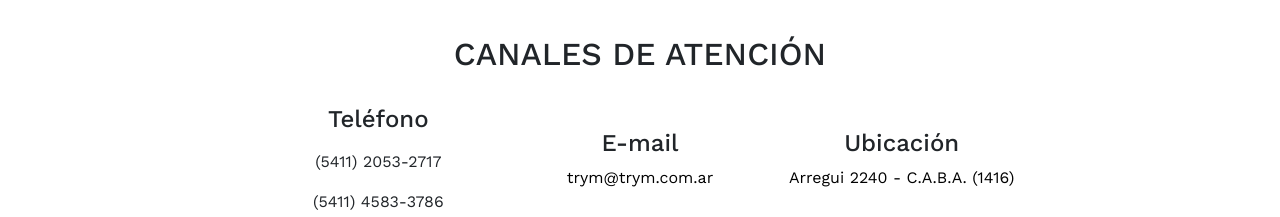
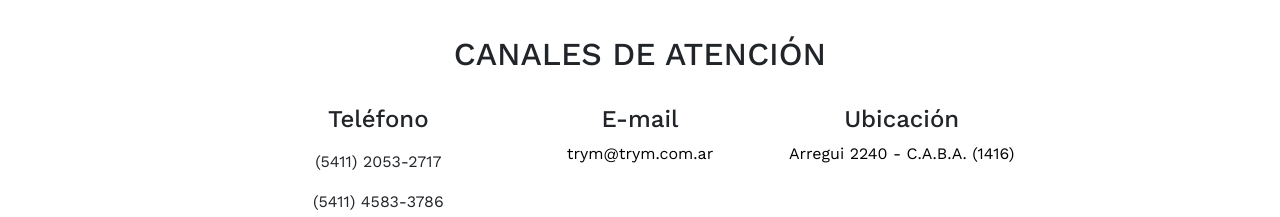
Before and after one commit to juampi97/trym, a website: page contacto.html in a window 1280 px wide. Shown: the part 590-807 px from the top of the page. Drawn offline with nearby package versions, Linux system fonts and the light colour scheme.

Commit message:
Cammbios contacto

```diff
--- a/contacto.html
+++ b/contacto.html
@@ -146,14 +146,14 @@
           <h2>CANALES DE ATENCIÓN</h2>
         </div>
         <div
-          class="col-10 d-flex flex-column flex-md-row justify-content-center align-items-center"
+          class="col-10 d-flex flex-column flex-md-row justify-content-center align-items-center align-items-md-start"
         >
-          <div class="col-10 col-md-4 col-xl-3 mb-3 mb-lg-0 text-center">
+          <div class="col-10 col-md-4 col-xl-3 mb-4 mb-lg-0 text-center">
             <h4 class="mb-3">Teléfono</h4>
             <p>(5411) 2053-2717</p>
             <p class="m-0">(5411) 4583-3786</p>
           </div>
-          <div class="col-10 col-md-4 col-xl-3 mb-3 mb-lg-0 text-center">
+          <div class="col-10 col-md-4 col-xl-3 mb-4 mb-lg-0 text-center">
             <h4>E-mail</h4>
             <a href="mailto: trym@trym.com.ar" class="text-negro"
               >trym@trym.com.ar</a
```
